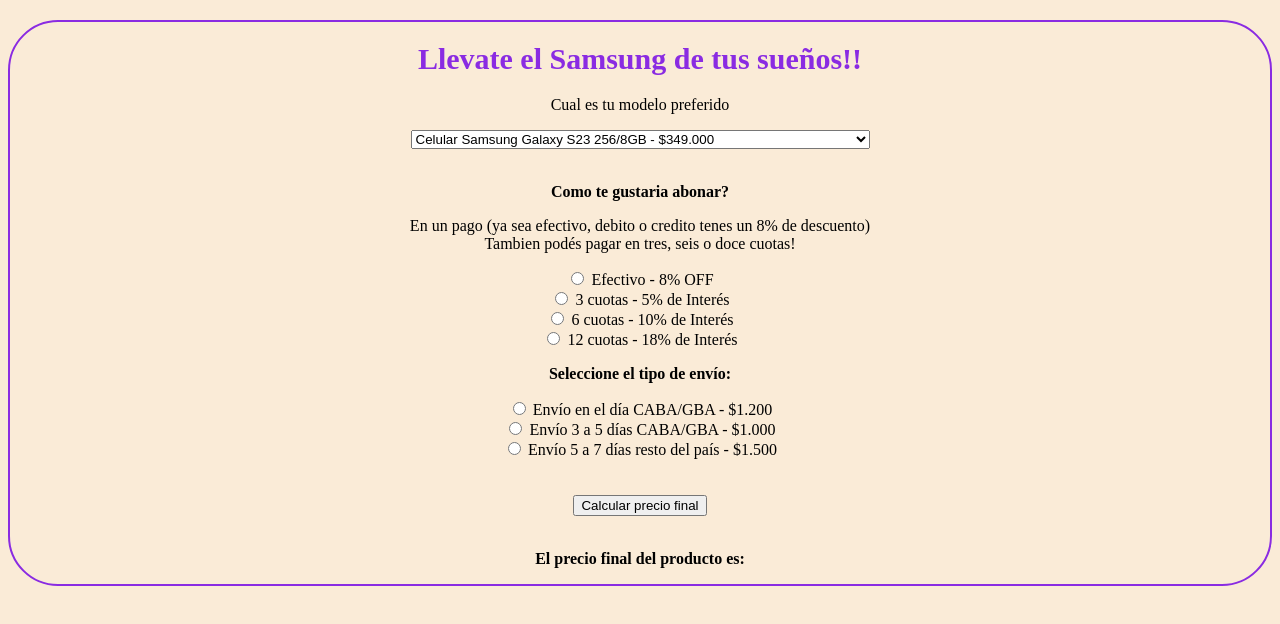
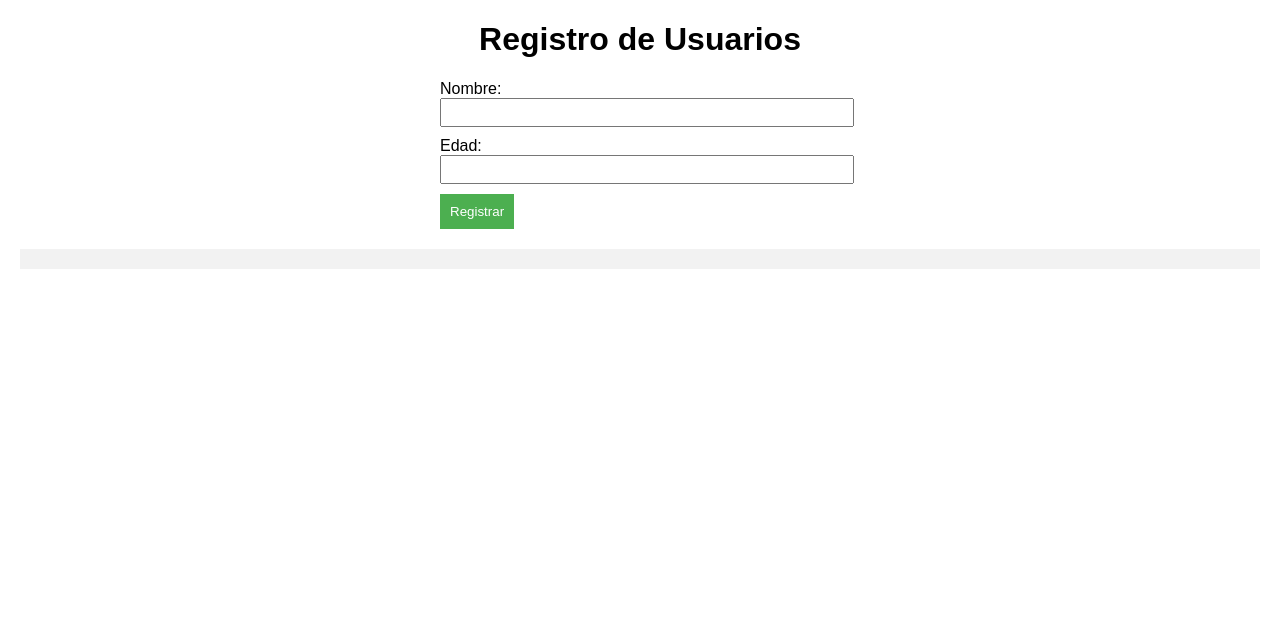
Before and after one commit to Liiodd/PreEntrega1JS, a plain HTML site: page index.html in a window 1280 px wide. Drawn offline with Linux system fonts and the light colour scheme.

Commit message:
preentrega2

```diff
--- a/JS/miarchivo.js
+++ /dev/null
@@ -1,62 +0,0 @@
-function calcularPrecio() {
-  const producto = document.getElementById("producto");
-  const precioBase = parseFloat(producto.value);
-  if (!precioBase || precioBase <= 0) {
-      document.getElementById("precioFinal").innerHTML = "Ingrese un precio válido";
-      return;
-  }
-
-  let interes = 0; // Porcentaje de interés
-  const cuotasSeleccionadas = document.querySelectorAll('input[name="cuotas"]:checked');
-  if (cuotasSeleccionadas.length === 0) {
-      document.getElementById("precioFinal").innerHTML = "Seleccione una cantidad de cuotas";
-      return;
-  }
-  const cuotas = parseInt(cuotasSeleccionadas[0].value);
-  switch (cuotas) {
-      case 1:
-          interes = -0.08; // dev. 8%
-          break;
-      case 3:
-          interes = 0.05; // 5%
-          break;
-      case 6:
-          interes = 0.10; // 10%
-          break;
-      case 12:
-          interes = 0.18; // 18%
-          break;
-      default:
-          interes = 0;
-          break;
-  }
-
-  let envio = 0; // Valor del envío
-  const envioSeleccionado = document.querySelector('input[name="envio"]:checked');
-  if (!envioSeleccionado) {
-      document.getElementById("precioFinal").innerHTML = "Seleccione una opción de envío";
-      return;
-  }
-  switch (envioSeleccionado.value) {
-      case "envioDia":
-          envio = 1200;
-          break;
-      case "envio3a5":
-          envio = 1000;
-          break;
-      case "envio5a7":
-          envio = 1500;
-          break;
-      default:
-          envio = 0;
-          break;
-  }
-
-  // Calcular precio final
-  const montoCuota = precioBase * interes;
-  const precioFinal = precioBase + montoCuota + envio;
-
-  //Precio final con separador de miles y punto como separador decimal
-  const precioFinalFormateado = precioFinal.toLocaleString('es-AR', {style: 'currency', currency: 'ARS'});
-  document.getElementById("precioFinal").innerHTML = precioFinalFormateado;
-}
--- a/SCSS/style.scss
+++ /dev/null
@@ -1,22 +0,0 @@
-body{
-    background-color: antiquewhite;
-   justify-content: center;
-   text-align: center;
-   border: solid 2px blueviolet;
-   border-radius: 50px 50px 50px 50px;
-   margin-top: 20px;
-
-}
-
-h1{
-    color: blueviolet;
-    font-family:'Times New Roman', Times, serif;
-    font-size: 30px;
-    &:hover{
-        cursor: pointer;
-        color: blue;
-
-    }
-
-
-}
--- a/index.html
+++ b/index.html
@@ -1,48 +1,65 @@
 <!DOCTYPE html>
 <html>
 <head>
-	<meta charset="UTF-8">
+  <title>PreEntrega_LeoDavis</title>
+  <style>
+    /* Estilos CSS para la página */
+    body {
+      font-family: Arial, sans-serif;
+      margin: 20px;
+    }
 
-  <meta http-equiv="X-UA-Compatible" content="IE=edge">
-  <meta name="viewport" content="width=device-width, initial-scale=1.0">
-  <link rel="stylesheet" type="text/css" href="./SCSS/style.css">
-	<title>Yo prefiero iPhone, pero Samsung es mas barato</title>
+    h1 {
+      text-align: center;
+    }
+
+    #formulario {
+      max-width: 400px;
+      margin: 0 auto;
+    }
+
+    label {
+      display: block;
+      margin-top: 10px;
+    }
+
+    input[type="text"], input[type="number"] {
+      width: 100%;
+      padding: 5px;
+    }
+
+    button {
+      display: block;
+      margin-top: 10px;
+      padding: 10px;
+      background-color: #4CAF50;
+      color: white;
+      border: none;
+      cursor: pointer;
+    }
+
+    #resultado {
+      margin-top: 20px;
+      padding: 10px;
+      background-color: #f2f2f2;
+    }
+  </style>
 </head>
 <body>
-	<h1>Llevate el Samsung de tus sueños!!</h1>
-	<p>Cual es tu modelo preferido</p>
-	<select id="producto">
-		<option value="349000">Celular Samsung Galaxy S23 256/8GB - $349.000</option>
-		<option value="429999">Celular Samsung Galaxy S23 Plus 256/8GB - $429.999</option>
-		<option value="489000">Celular Samsung Galaxy S23 Ultra 256/8GB - $489.000</option>
-        <option value="185000">Celular Samsung Galaxy A54 5G Awesome Graphite 256/8GB - $185.000</option>
-	</select>
-	<br><br>
-	<p><b>Como te gustaria abonar?</b></p>
-	<p>En un pago (ya sea efectivo, debito o credito tenes un 8% de descuento)<br>
-	   Tambien podés pagar en tres, seis o doce cuotas!</p>
+  <h1>Registro de Usuarios</h1>
 
-	<input type="radio" id="efectivo" name="cuotas" value="1">
-	<label for="efectivo">Efectivo - 8% OFF</label><br>
-	<input type="radio" id="tresCuotas" name="cuotas" value="3">
-	<label for="tresCuotas">3 cuotas - 5% de Interés</label><br>
-	<input type="radio" id="seisCuotas" name="cuotas" value="6">
-	<label for="seisCuotas">6 cuotas - 10% de Interés</label><br>
-	<input type="radio" id="doceCuotas" name="cuotas" value="12">
-	<label for="doceCuotas">12 cuotas - 18% de Interés</label><br>
-    <p><b>Seleccione el tipo de envío:</b></p>
-    <input type="radio" id="envioDia" name="envio" value="envioDia">
-    <label for="envioDia">Envío en el día CABA/GBA - $1.200</label><br>
-    <input type="radio" id="envio3a5" name="envio" value="envio3a5">
-    <label for="envio3a5">Envío 3 a 5 días CABA/GBA - $1.000</label><br>
-    <input type="radio" id="envio5a7" name="envio" value="envio5a7">
-    <label for="envio5a7">Envío 5 a 7 días resto del país - $1.500</label><br>
+  <div id="formulario">
+    <label for="nombre">Nombre:</label>
+    <input type="text" id="nombre">
 
+    <label for="edad">Edad:</label>
+    <input type="number" id="edad">
 
-	<br><br>
-	<button onclick="calcularPrecio()">Calcular precio final</button>
-	<br><br>
-	<p><b>El precio final del producto es: <span id="precioFinal"></span></b></p>
-	<script src="JS/miarchivo.js"></script>
+    <button id="btnRegistrar">Registrar</button>
+  </div>
+
+  <div id="resultado"></div>
+
+  <script src="miarchivo.js"></script>
 </body>
 </html>
--- /dev/null
+++ b/miarchivo.js
@@ -0,0 +1,64 @@
+// Definición de la clase Usuario
+class Usuario {
+    constructor(nombre, edad) {
+      this.nombre = nombre;
+      this.edad = edad;
+    }
+
+    saludar() {
+      return `¡Hola ${this.nombre}! Tienes ${this.edad} años.`;
+    }
+  }
+
+  // Array para almacenar los usuarios registrados
+  const usuarios = [];
+
+  // Función para registrar un usuario
+  function registrarUsuario() {
+    const nombre = document.getElementById('nombre').value;
+    const edad = document.getElementById('edad').value;
+
+    if (nombre === '' || edad === '') {
+      alert('Por favor, ingrese todos los campos.');
+      return;
+    }
+
+    const usuario = new Usuario(nombre, edad);
+    usuarios.push(usuario);
+
+    mostrarUsuarios();
+    limpiarFormulario();
+  }
+
+  // Función para mostrar los usuarios registrados
+  function mostrarUsuarios() {
+    const resultadoDiv = document.getElementById('resultado');
+    resultadoDiv.innerHTML = '';
+
+    if (usuarios.length === 0) {
+      resultadoDiv.innerText = 'No se han registrado usuarios.';
+      return;
+    }
+
+    const ul = document.createElement('ul');
+
+    usuarios.forEach(function(usuario) {
+      const li = document.createElement('li');
+      li.innerText = usuario.saludar();
+      ul.appendChild(li);
+    });
+
+    resultadoDiv.appendChild(ul);
+  }
+
+  // Función para limpiar el formulario después de registrar un usuario
+  function limpiarFormulario() {
+    document.getElementById('nombre').value = '';
+    document.getElementById('edad').value = '';
+  }
+
+  // Obtener referencia al botón de registro
+  const btnRegistrar = document.getElementById('btnRegistrar');
+
+  // Vincular la función registrarUsuario() con el evento de clic del botón
+  btnRegistrar.addEventListener('click', registrarUsuario);
```
Also changed, not shown: SCSS/style.css (deleted), 1 other file.
